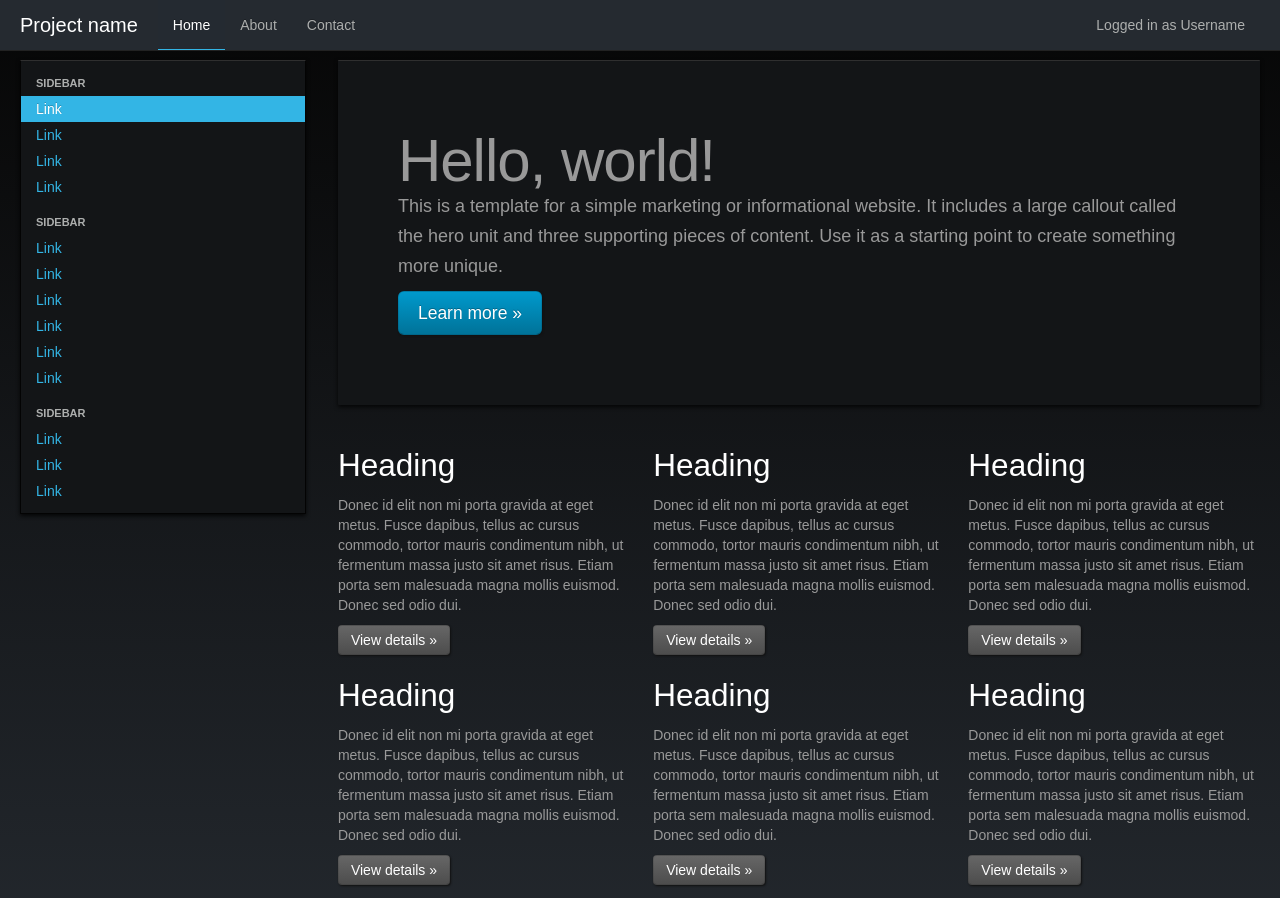
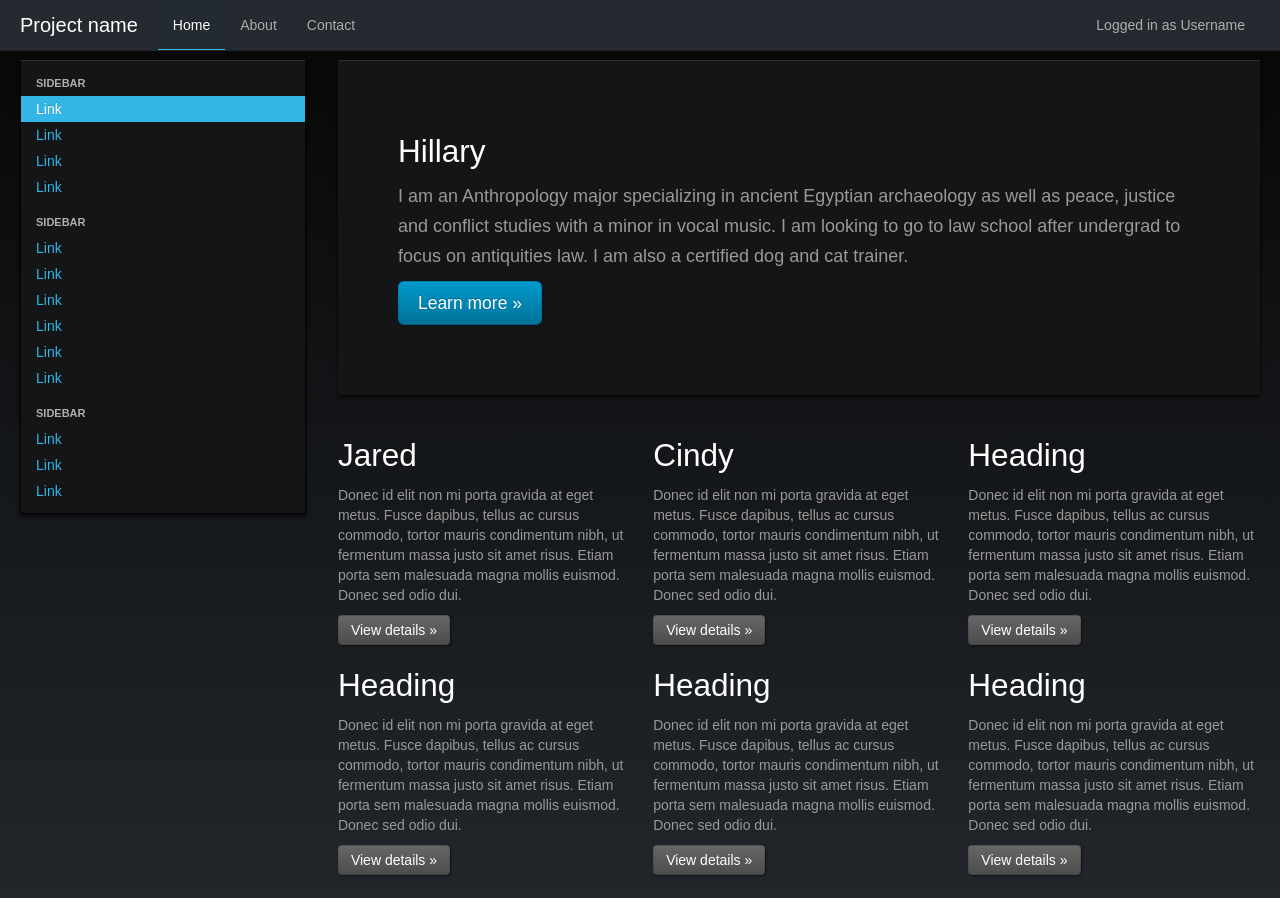
Before and after one commit to hspruit/flyingthroughtime, a plain HTML site: page dogs.html in a window 1280 px wide. Shown: the top 898 px of the page. Drawn offline with nearby package versions, Linux system fonts and the light colour scheme; a web font is replaced by a local one.

Commit message:
Update dogs.html

```diff
--- a/dogs.html
+++ b/dogs.html
@@ -1,9 +1,8 @@
-
 <!DOCTYPE html>
 <html lang="en">
   <head>
     <meta charset="utf-8">
-    <title>Dogs</title>
+    <title>Team</title>
     <meta name="viewport" content="width=device-width, initial-scale=1.0">
     <meta name="description" content="">
     <meta name="author" content="">
@@ -94,18 +93,18 @@
         </div><!--/span-->
         <div class="span9">
           <div class="hero-unit">
-            <h1>Hello, world!</h1>
-            <p>This is a template for a simple marketing or informational website. It includes a large callout called the hero unit and three supporting pieces of content. Use it as a starting point to create something more unique.</p>
+            <h2>Hillary</h1>
+            <p>I am an Anthropology major specializing in ancient Egyptian archaeology as well as peace, justice and conflict studies with a minor in vocal music. I am looking to go to law school after undergrad to focus on antiquities law. I am also a certified dog and cat trainer.</p>
             <p><a href="#" class="btn btn-primary btn-large">Learn more &raquo;</a></p>
           </div>
           <div class="row-fluid">
             <div class="span4">
-              <h2>Heading</h2>
+              <h2>Jared</h2>
               <p>Donec id elit non mi porta gravida at eget metus. Fusce dapibus, tellus ac cursus commodo, tortor mauris condimentum nibh, ut fermentum massa justo sit amet risus. Etiam porta sem malesuada magna mollis euismod. Donec sed odio dui. </p>
               <p><a class="btn" href="#">View details &raquo;</a></p>
             </div><!--/span-->
             <div class="span4">
-              <h2>Heading</h2>
+              <h2>Cindy</h2>
               <p>Donec id elit non mi porta gravida at eget metus. Fusce dapibus, tellus ac cursus commodo, tortor mauris condimentum nibh, ut fermentum massa justo sit amet risus. Etiam porta sem malesuada magna mollis euismod. Donec sed odio dui. </p>
               <p><a class="btn" href="#">View details &raquo;</a></p>
             </div><!--/span-->
```
